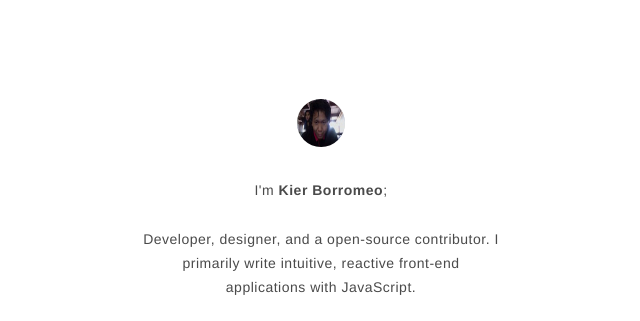
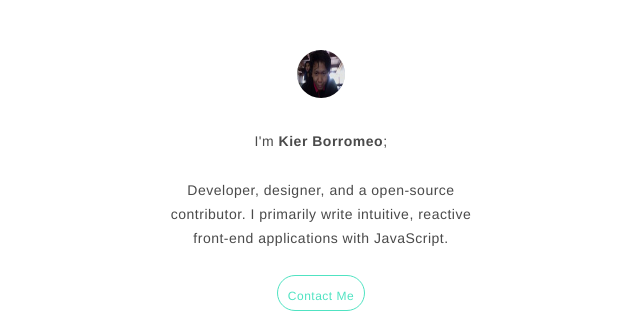
Before and after one commit to srph/o, a plain HTML site: page index.html in a window 1280 px wide. Shown: the part 168-489 px from the top of the page, without its empty margins (319-959 px from the left). Drawn offline with nearby package versions, Linux system fonts and the light colour scheme; files that its build step writes are made by us from their sources.

Commit message:
Fix center having scroll.

```diff
--- a/styles/_scaffold.scss
+++ b/styles/_scaffold.scss
@@ -1,3 +1,10 @@
+* {
+  box-sizing: border-box;
+  text-rendering: optimizeLegibility;
+  -webkit-font-smoothing: antialiased;
+  -moz-osx-font-smoothing: grayscale;
+}
+
 body {
   font-family: "Fira Sans", Helvetica, "Helvetica Neue", sans-serif;
   font-weight: 100;;
@@ -18,5 +25,6 @@ body {
 .vtc-container {
   height: 100vh;
   display: flex;
+  justify-content: center;
   align-items: center;
 }
--- a/styles/components/_isolated-section.scss
+++ b/styles/components/_isolated-section.scss
@@ -1,6 +1,4 @@
 .isolated-section {
-  padding-top: 50px;
-  padding-bottom: 50px;
   text-align: center;
 
   .avatar {
```
